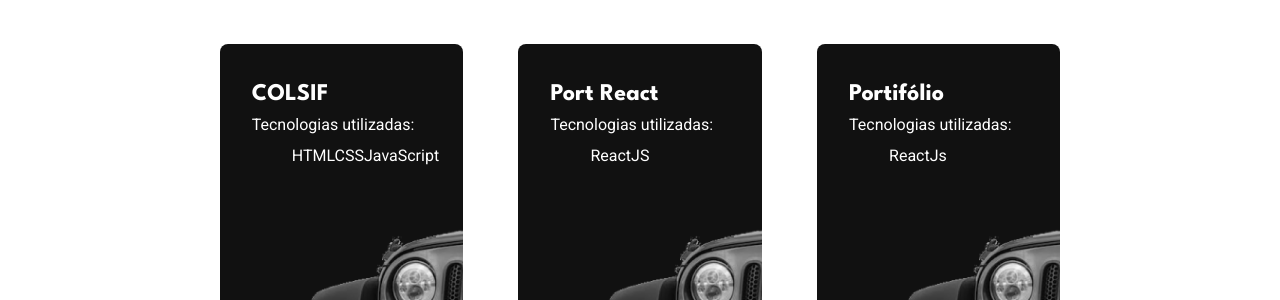
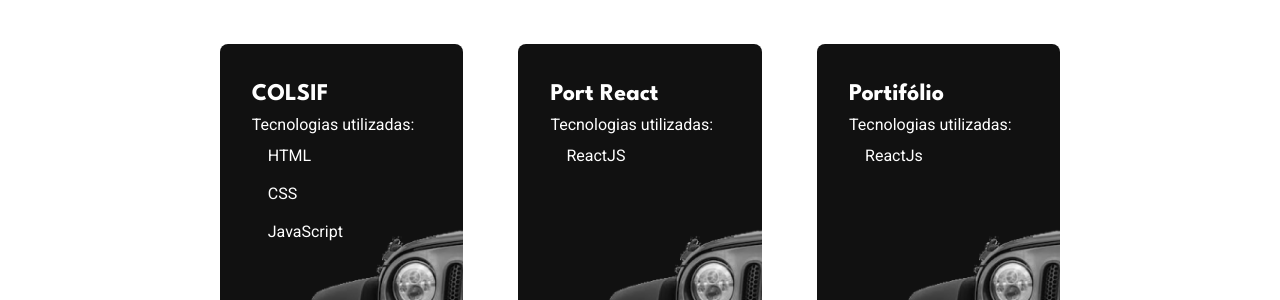
Before and after one commit to bruno-rodrigues0/bruno-fzn1, a React (Create React App) app: page / in a window 1280 px wide. Shown: the part 1444-1744 px from the top of the page. Built offline with nearby package versions, Linux system fonts and the light colour scheme.

Commit message:
fix project card

```diff
--- a/src/App.jsx
+++ b/src/App.jsx
@@ -2,6 +2,7 @@ import AboutMeArea from "./components/AboutMe";
 import Footer from "./components/Footer";
 import Header from "./components/Header";
 import ImageRow from "./components/ProjectRow";
+import Button from "./components/Button";
 
 export default function App() {
   return (
@@ -9,6 +10,8 @@ export default function App() {
       <Header title={"BRUNO RODRIGUES"} subtitle={"FRONTEND DEV"}/>
       <AboutMeArea />
       <ImageRow />
+      <Button text="Todos os projetos"/>
+      <Button text="Contate-me"/>
       <Footer />
     </>
   );
--- a/src/components/ProjectRow/ProjectRow.module.css
+++ b/src/components/ProjectRow/ProjectRow.module.css
@@ -18,6 +18,12 @@
     transition: .5s;
     border-radius: 8px;
 
+}
+
+.projeto ul{
+    display: flex;
+    flex-flow: column nowrap;
+    padding-inline-start: 1rem;
 }
 
 .projeto ul li{
--- a/src/components/ProjectRow/index.jsx
+++ b/src/components/ProjectRow/index.jsx
@@ -2,6 +2,7 @@ import styles from "./ProjectRow.module.css";
 import dbproj from "../../json/projetos.json";
 
 export function ProjectCard({ titulo, tec, img }) {
+  tec = [...tec]
   return (
         <div
           className={styles.projeto}
@@ -11,7 +12,9 @@ export function ProjectCard({ titulo, tec, img }) {
           <span>Tecnologias utilizadas: </span><br />
 
           <ul>
-            <li><span>{ tec }</span></li>
+            { tec.map(item => {
+              return <li><span>{ item }</span></li>
+            }) }
           </ul>
 
         </div>
```
